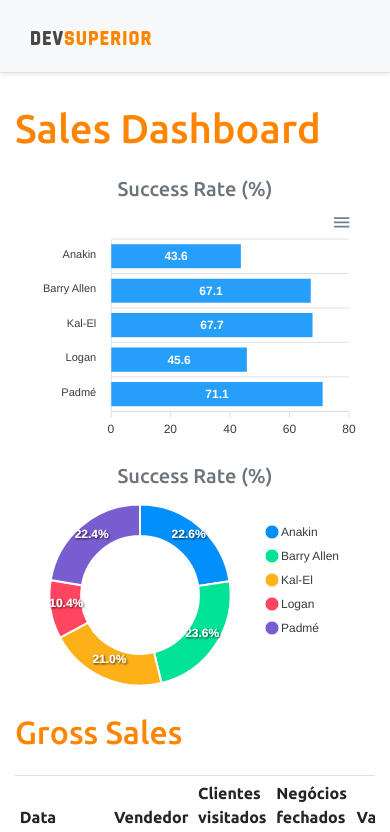
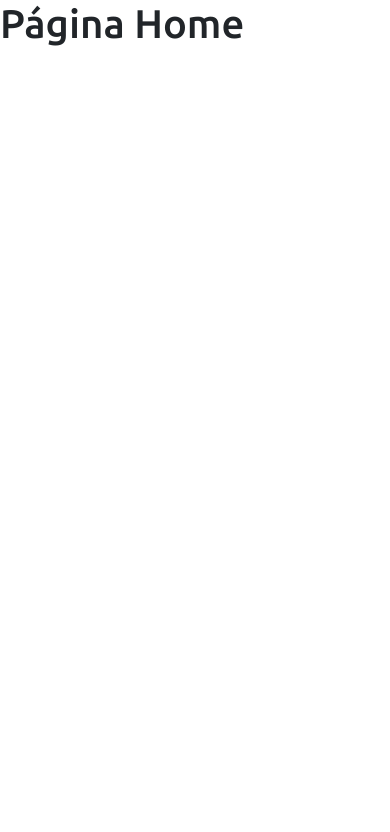
Before and after one commit to fabiofrasson/spring-react-week, a React (Create React App) app in the folder frontend/: page / in a window 390 px wide. Shown: the top 832 px of the page. Built offline with nearby package versions, Linux system fonts and the light colour scheme.

Commit message:
Routes config

```diff
--- a/frontend/package.json
+++ b/frontend/package.json
@@ -17,6 +17,7 @@
     "popper.js": "^1.16.1",
     "react": "^17.0.2",
     "react-dom": "^17.0.2",
+    "react-router-dom": "^5.2.0",
     "react-scripts": "4.0.3",
     "typescript": "^4.1.2",
     "web-vitals": "^1.0.1"
@@ -44,5 +45,8 @@
       "last 1 firefox version",
       "last 1 safari version"
     ]
+  },
+  "devDependencies": {
+    "@types/react-router-dom": "^5.1.7"
   }
 }
--- a/frontend/src/App.tsx
+++ b/frontend/src/App.tsx
@@ -1,32 +1,8 @@
-import BarChart from "components/BarChart";
-import DataTable from "components/DataTable";
-import DonutChart from "components/DonutChart";
-import Footer from "components/Footer";
-import Navbar from "components/Navbar";
+import Routes from "Routes";
 
 function App() {
   return (
-    <>
-      <Navbar />
-      <div className="container">
-        <h1 className="text-primary py-3">Sales Dashboard</h1>
-        <div className="row px-3">
-          <div className="col-sm-6">
-            <h5 className="text-center text-secondary">Success Rate (%)</h5>
-            <BarChart />
-          </div>
-          <div className="col-sm-6">
-            <h5 className="text-center text-secondary">Success Rate (%)</h5>
-            <DonutChart />
-          </div>
-        </div>
-        <div className="py-3">
-          <h2 className="text-primary">Gross Sales</h2>
-        </div>
-        <DataTable />
-      </div>
-      <Footer />
-    </>
+    <Routes />
   );
 }
 
--- /dev/null
+++ b/frontend/src/Routes.tsx
@@ -0,0 +1,20 @@
+import Dashboard from 'pages/Dashboard';
+import Home from 'pages/Home';
+import { BrowserRouter, Switch, Route } from 'react-router-dom';
+
+const Routes = () => {
+    return (
+      <BrowserRouter>
+        <Switch>
+          <Route path="/" exact>
+            <Home />
+          </Route>
+          <Route path="/dashboard">
+            <Dashboard />
+          </Route>
+        </Switch>
+      </BrowserRouter>
+    );
+  };
+
+  export default Routes;
--- /dev/null
+++ b/frontend/src/pages/Dashboard/index.tsx
@@ -0,0 +1,33 @@
+import BarChart from "components/BarChart";
+import DataTable from "components/DataTable";
+import DonutChart from "components/DonutChart";
+import Footer from "components/Footer";
+import Navbar from "components/Navbar";
+
+const Dashboard = () => {
+    return (
+        <>
+        <Navbar />
+        <div className="container">
+          <h1 className="text-primary py-3">Sales Dashboard</h1>
+          <div className="row px-3">
+            <div className="col-sm-6">
+              <h5 className="text-center text-secondary">Success Rate (%)</h5>
+              <BarChart />
+            </div>
+            <div className="col-sm-6">
+              <h5 className="text-center text-secondary">Success Rate (%)</h5>
+              <DonutChart />
+            </div>
+          </div>
+          <div className="py-3">
+            <h2 className="text-primary">Gross Sales</h2>
+          </div>
+          <DataTable />
+        </div>
+        <Footer />
+      </>
+    );
+  };
+
+  export default Dashboard;
--- /dev/null
+++ b/frontend/src/pages/Home/index.tsx
@@ -0,0 +1,9 @@
+const Home = () => {
+    return (
+      <div className="">
+        <h1>Página Home</h1>
+      </div>
+    );
+  };
+
+  export default Home;
```
Also changed, not shown: 1 other file (tests, documents, lock files or other folders).
